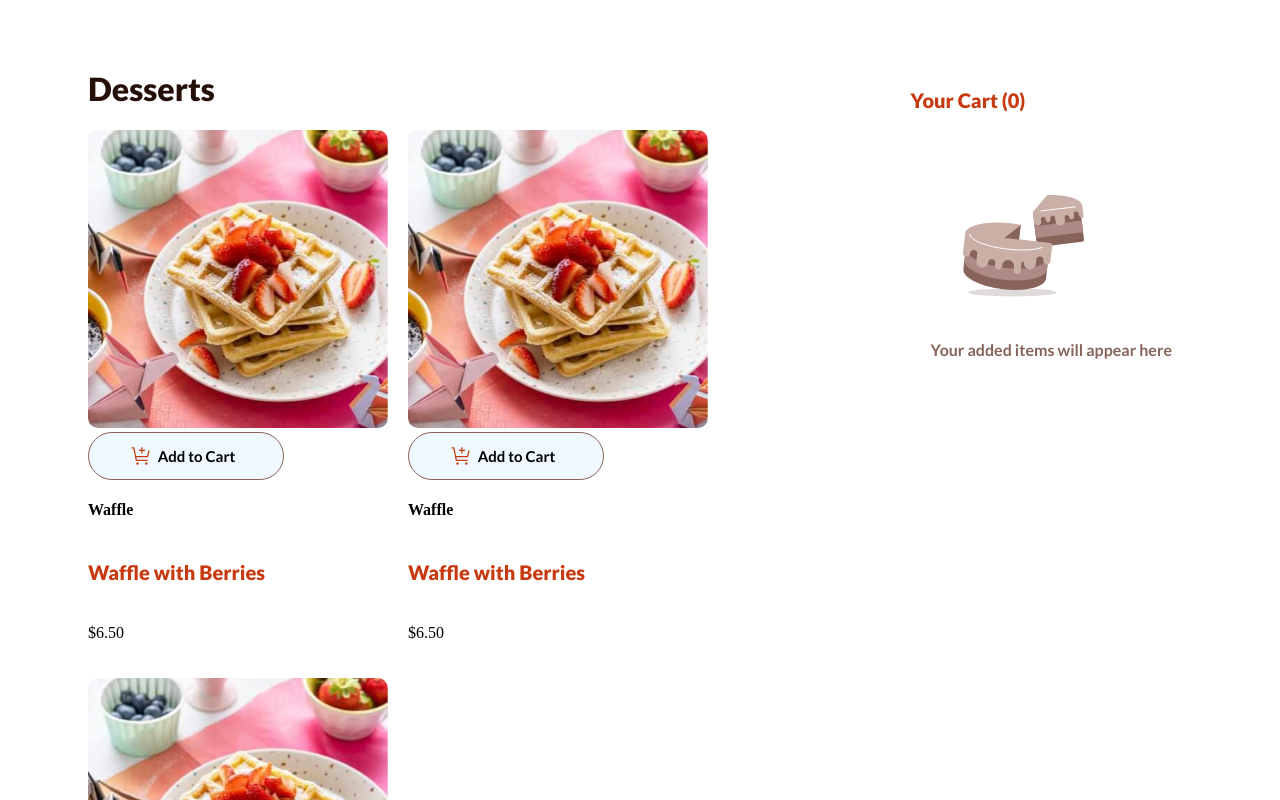
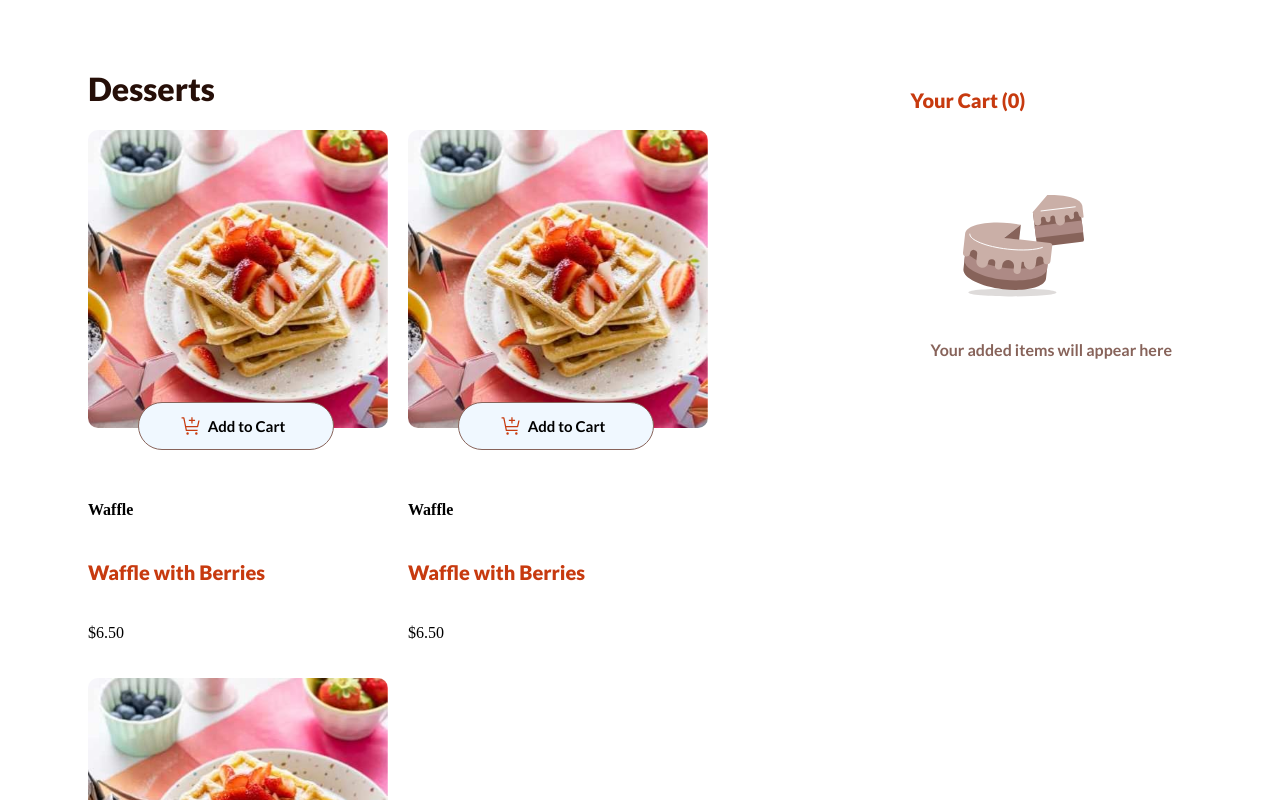
Before and after one commit to AnitaAlexieva/Product-List, a React (Vite) app in the folder client/: page / in a window 1280 px wide. Shown: the top 800 px of the page. Built offline with nearby package versions, Linux system fonts and the light colour scheme; a web font is replaced by a local one.

Commit message:
Place the add-button on the dessert div

```diff
--- a/client/src/index.css
+++ b/client/src/index.css
@@ -63,5 +63,7 @@ h3{
     background-color: aliceblue;
     justify-content: center;
     border-radius: 40px;
-
+    position: relative;
+    bottom: 30px;
+    left: 50px;
 }
```
